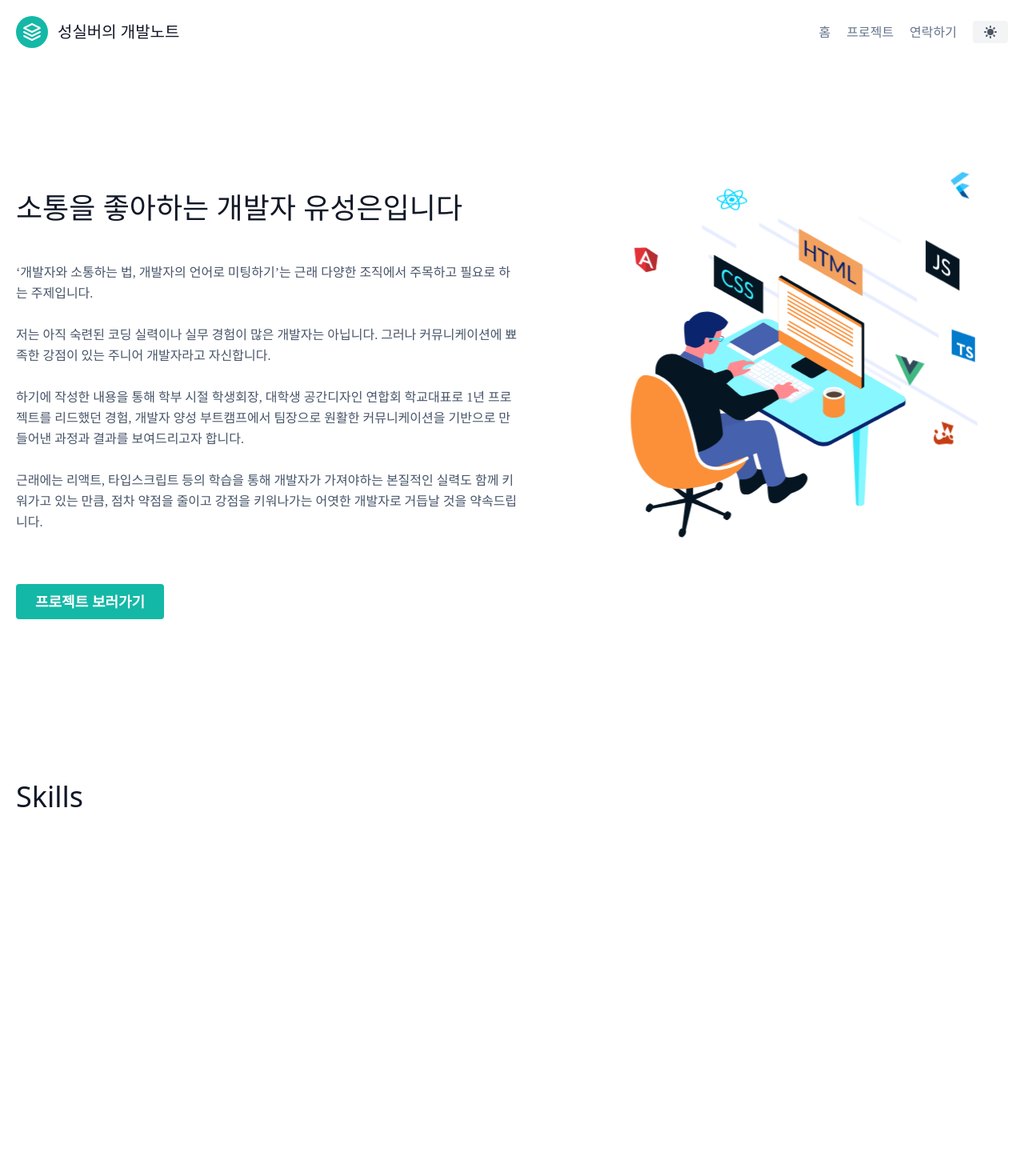
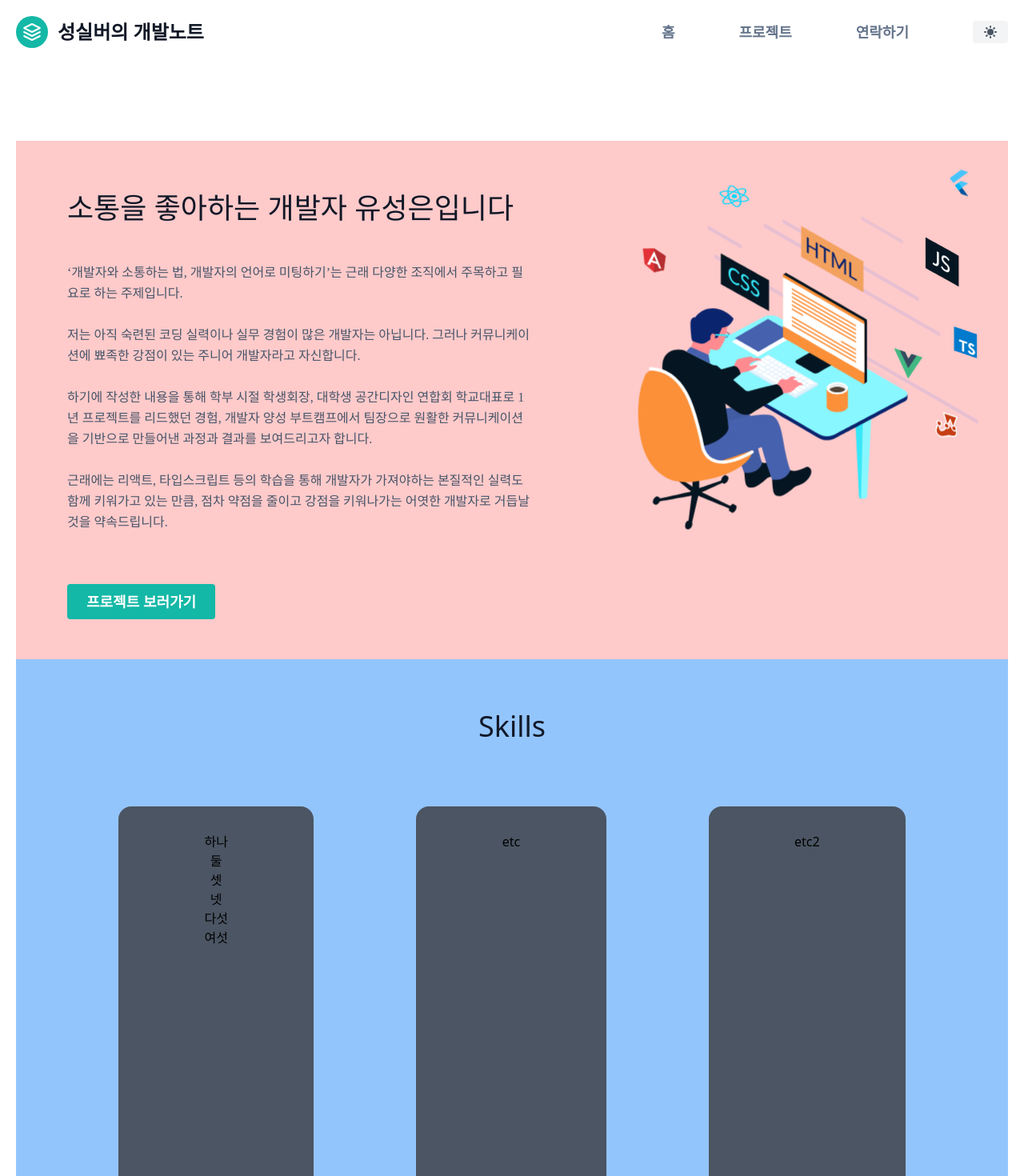
Before and after one commit to SeongSilver/portfolio, a Next.js app in the folder next-portfolio/: page / in a window 1280 px wide. Shown: the top 1470 px of the page at 80% size. Built offline with nearby package versions, Linux system fonts and the light colour scheme.

Commit message:
섹션 정리 flex오류 점검

```diff
--- a/next-portfolio/components/header.js
+++ b/next-portfolio/components/header.js
@@ -19,18 +19,20 @@ export default function Header() {
                 viewBox="0 0 24 24">
                 <path d="M12 2L2 7l10 5 10-5-10-5zM2 17l10 5 10-5M2 12l10 5 10-5"></path>
               </svg>
-              <span className="ml-3 text-xl">성실버의 개발노트</span>
+              <span className="ml-3 text-2xl font-bold ">
+                성실버의 개발노트
+              </span>
             </a>
           </Link>
-          <nav className="md:ml-auto flex flex-wrap items-center text-base justify-center">
+          <nav className="md:ml-auto flex flex-wrap items-center text-base justify-center font-semibold text-lg">
             <Link href="/">
-              <a className="mr-5 hover:text-gray-900">홈</a>
+              <a className="mr-20 hover:text-gray-900">홈</a>
             </Link>
             <Link href="/projects">
-              <a className="mr-5 hover:text-gray-900">프로젝트</a>
+              <a className="mr-20 hover:text-gray-900">프로젝트</a>
             </Link>
             <Link href="https://open.kakao.com/o/sNL9y8He">
-              <a className="mr-5 hover:text-gray-900">연락하기</a>
+              <a className="mr-20 hover:text-gray-900">연락하기</a>
             </Link>
           </nav>
           {/**다크모드 토글 버튼 작업 */}
--- a/next-portfolio/components/home/hero.js
+++ b/next-portfolio/components/home/hero.js
@@ -4,12 +4,12 @@ import Link from "next/link";
 export default function Hero() {
   return (
     <div>
-      <div className="flex h-screen">
+      <div className="flex h-[81vh] bg-red-200">
         <div className="lg:flex-grow lg:pr-24 md:pr-16 flex flex-col md:items-start md:text-left mt-16 mb-16 md:mb-0 items-center text-center">
-          <h1 className="title-font sm:text-4xl text-3xl mb-4 font-medium text-gray-900">
+          <h1 className="pl-16 title-font sm:text-4xl text-3xl mb-4 font-medium text-gray-900">
             소통을 좋아하는 개발자 유성은입니다
           </h1>
-          <p className="mt-8 mb-16 leading-relaxed font-medium font-MICEGothic">
+          <p className="pl-16 mt-8 mb-16 leading-relaxed font-medium font-MICEGothic">
             ‘개발자와 소통하는 법, 개발자의 언어로 미팅하기’는 근래 다양한
             조직에서 주목하고 필요로 하는 주제입니다.
             <br />
@@ -29,9 +29,9 @@ export default function Hero() {
             본질적인 실력도 함께 키워가고 있는 만큼, 점차 약점을 줄이고 강점을
             키워나가는 어엿한 개발자로 거듭날 것을 약속드립니다.
           </p>
-          <div className="flex justify-center">
+          <div className="pl-16 flex justify-center">
             <Link href="/projects">
-              <a className="btn-project font-bold">프로젝트 보러가기</a>
+              <a className=" btn-project font-bold">프로젝트 보러가기</a>
             </Link>
           </div>
         </div>
@@ -39,10 +39,25 @@ export default function Hero() {
           <Animation />
         </div>
       </div>
-      <div className="h-screen">
-        <h1 className="title-font sm:text-4xl text-3xl mb-4 font-lg text-gray-900">
-          Skills
-        </h1>
+      <div className="h-[82vh] bg-blue-300">
+        <div className="p-16 text-center">
+          <div>
+            <h1 className="text-4xl mb-4 font-lg text-gray-900">Skills</h1>
+          </div>
+          <div className="flex">
+            <div className="grow skill-card">
+              <div>하나</div>
+              <div>둘</div>
+              <div>셋</div>
+              <div>넷</div>
+              <div>다섯</div>
+              <div>여섯</div>
+            </div>
+            <div className="grow skill-card">etc</div>
+            <div className="grow skill-card">etc2</div>
+            <div></div>
+          </div>
+        </div>
       </div>
     </div>
   );
--- a/next-portfolio/styles/globals.css
+++ b/next-portfolio/styles/globals.css
@@ -47,3 +47,7 @@ a {
 p {
   @apply text-slate-600 dark:text-slate-400;
 }
+
+.skill-card {
+  @apply min-w-min h-[60vh] bg-gray-600 rounded-2xl m-16 p-8;
+}
```
